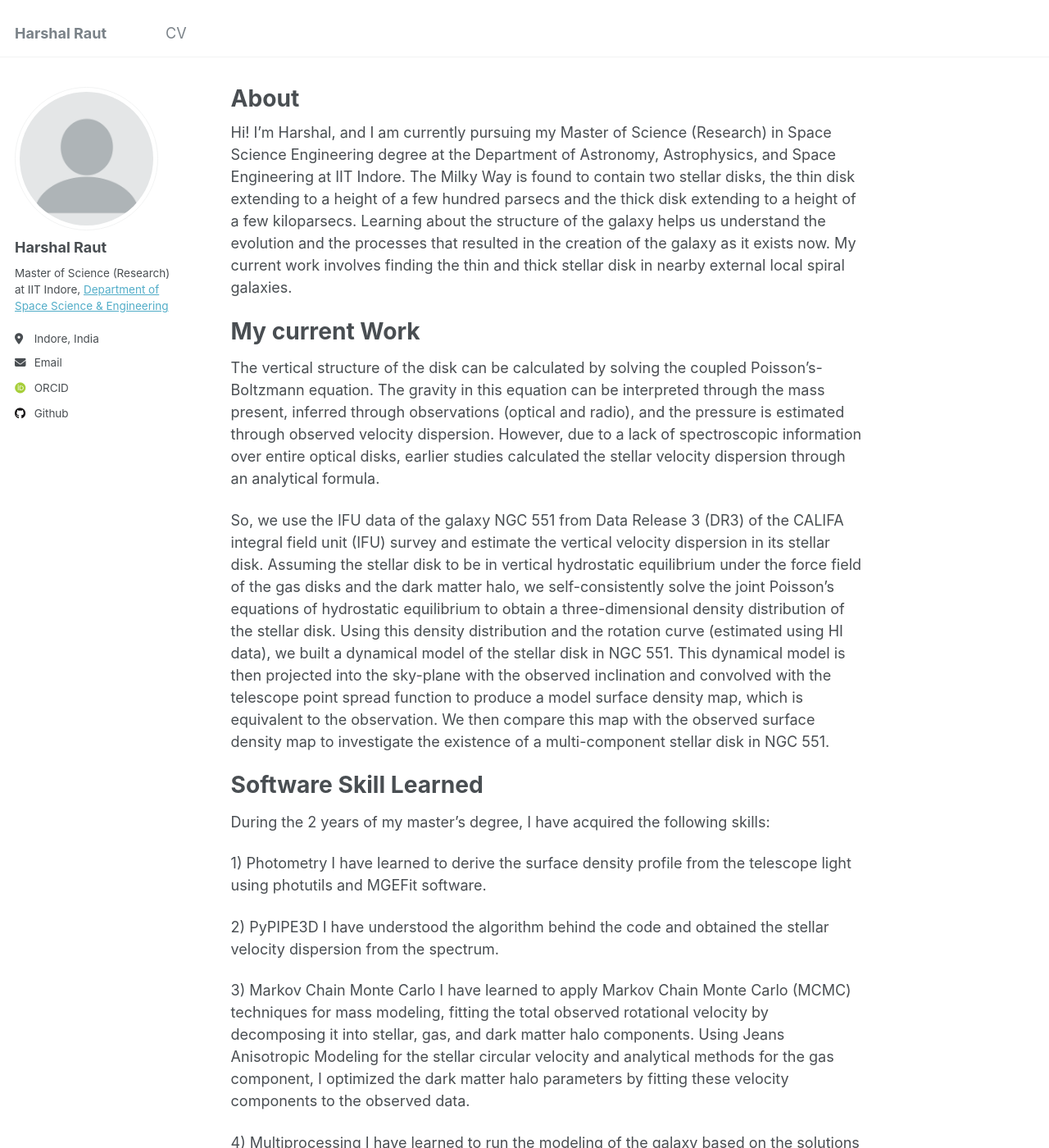
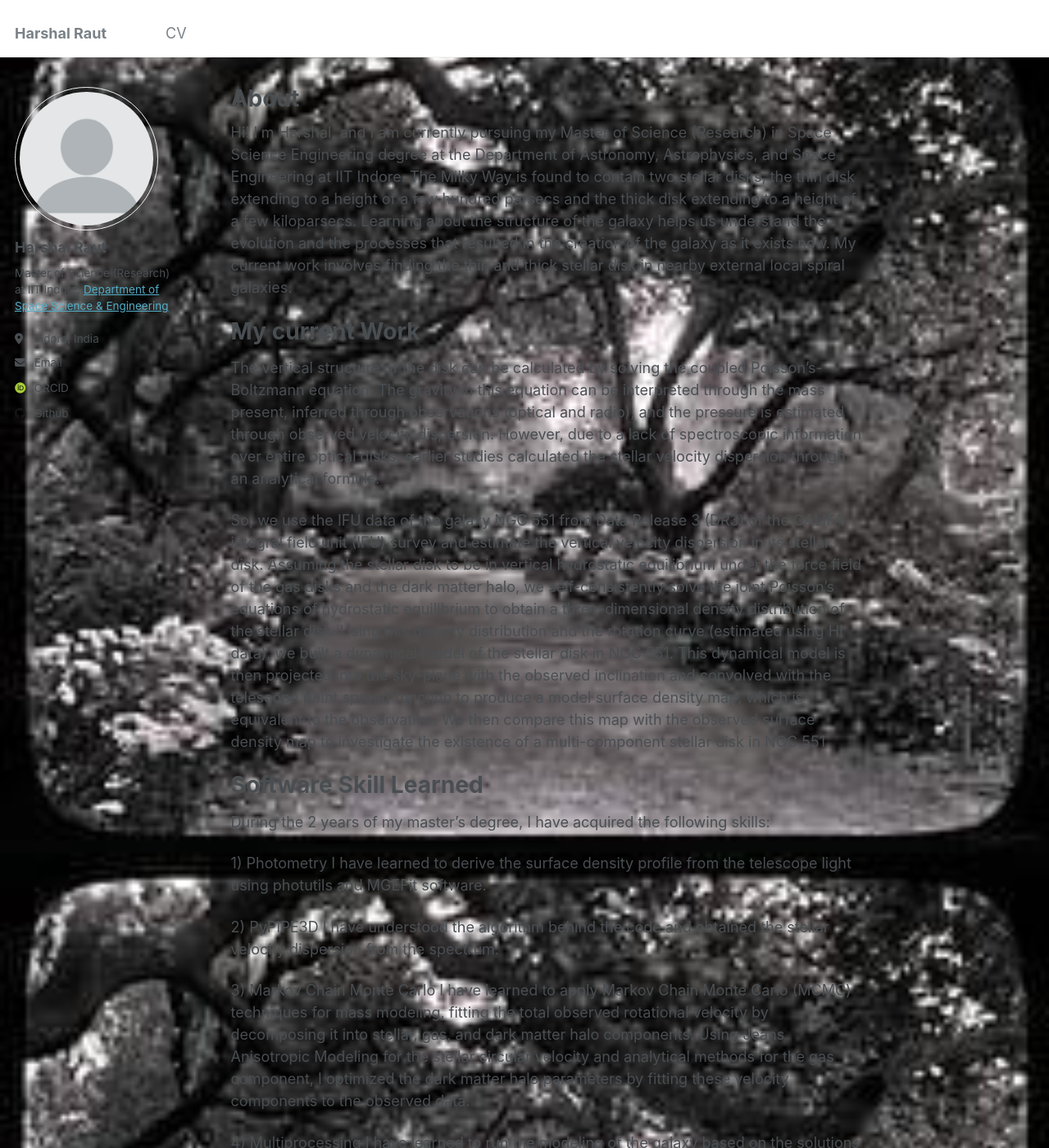
Before and after one commit to rautharshal/rautharshal.github.io, a Jekyll site: the page built from _pages/about.md, in a window 1280 px wide and 1400 px high. Shown: the whole window at 82% size. Built offline with Jekyll 4.4.1, drawn with Linux system fonts in a browser that asks for light colours; some web fonts are replaced.

Commit message:
Update custom.scss

```diff
--- a/_sass/custom.scss
+++ b/_sass/custom.scss
@@ -1,5 +1,5 @@
 body {
-  background-image: url('/assets/images/3953273590_704e3899d5_m.jpg');
+  background-image: url('/images/3953273590_704e3899d5_m.jpg');
   background-size: cover; /* Ensures the image covers the entire background */
   background-position: center; /* Centers the image */
   background-attachment: fixed; /* Keeps the image fixed while scrolling */
```
